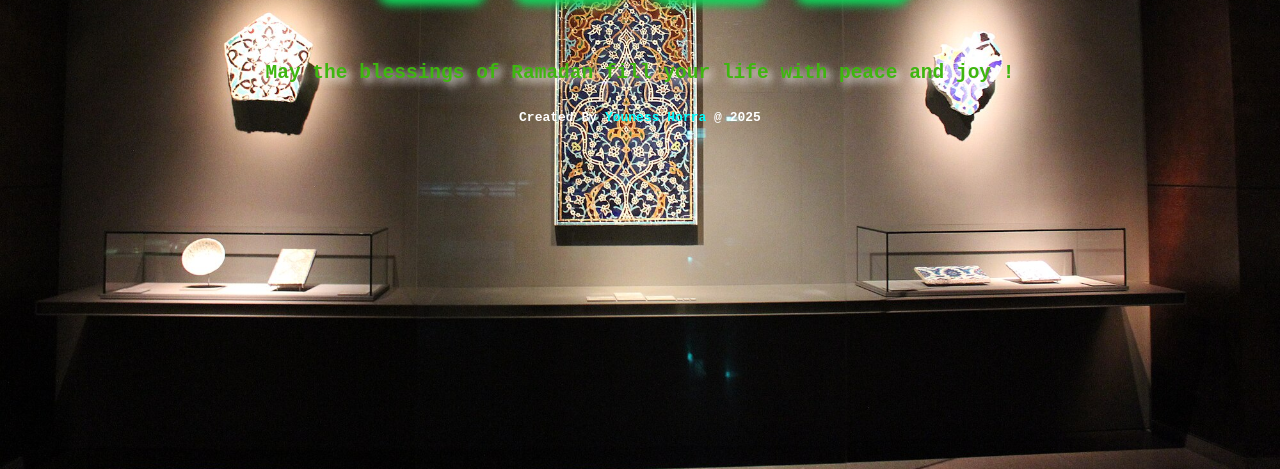
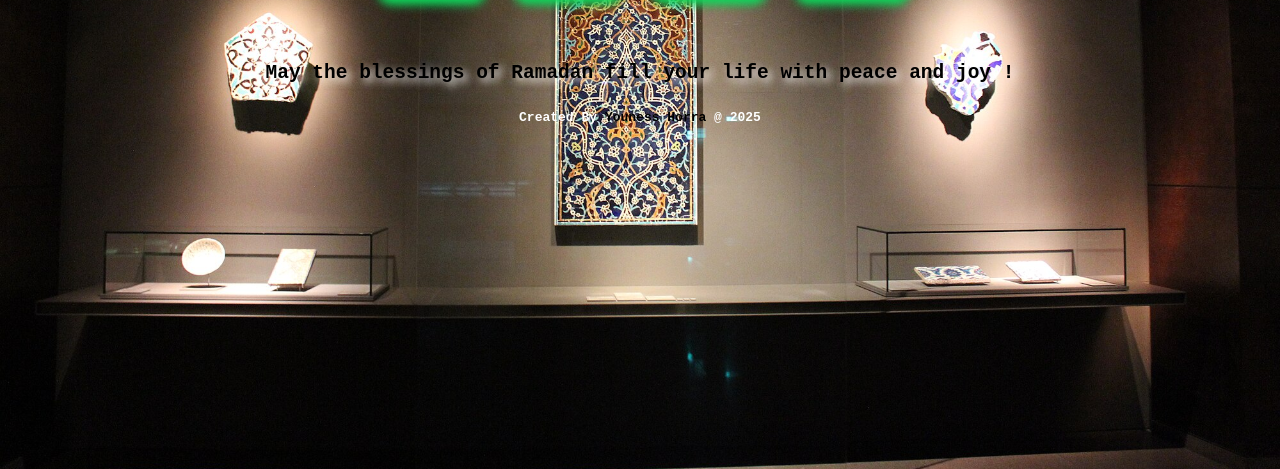
Before and after one commit to youness404/Ramadan-CountDown-2025, a plain HTML site: page index.html in a window 1280 px wide. Shown: the part 331-800 px from the top of the page. Drawn offline with Linux system fonts and the light colour scheme.

Commit message:
Update style.css

```diff
--- a/style.css
+++ b/style.css
@@ -74,7 +74,7 @@ h1{
 .greeting{
     font-size: 1.5rem;
     margin-top: 2rem;
-    color: #3eb60f;
+    color: #000;
     text-shadow: 4px 4px 8px #fff;
     font-weight: 600;
 }
@@ -99,5 +99,5 @@ footer{
 }
 
 footer .author{
-    color: aqua;
+    color: #000;
 }
```
